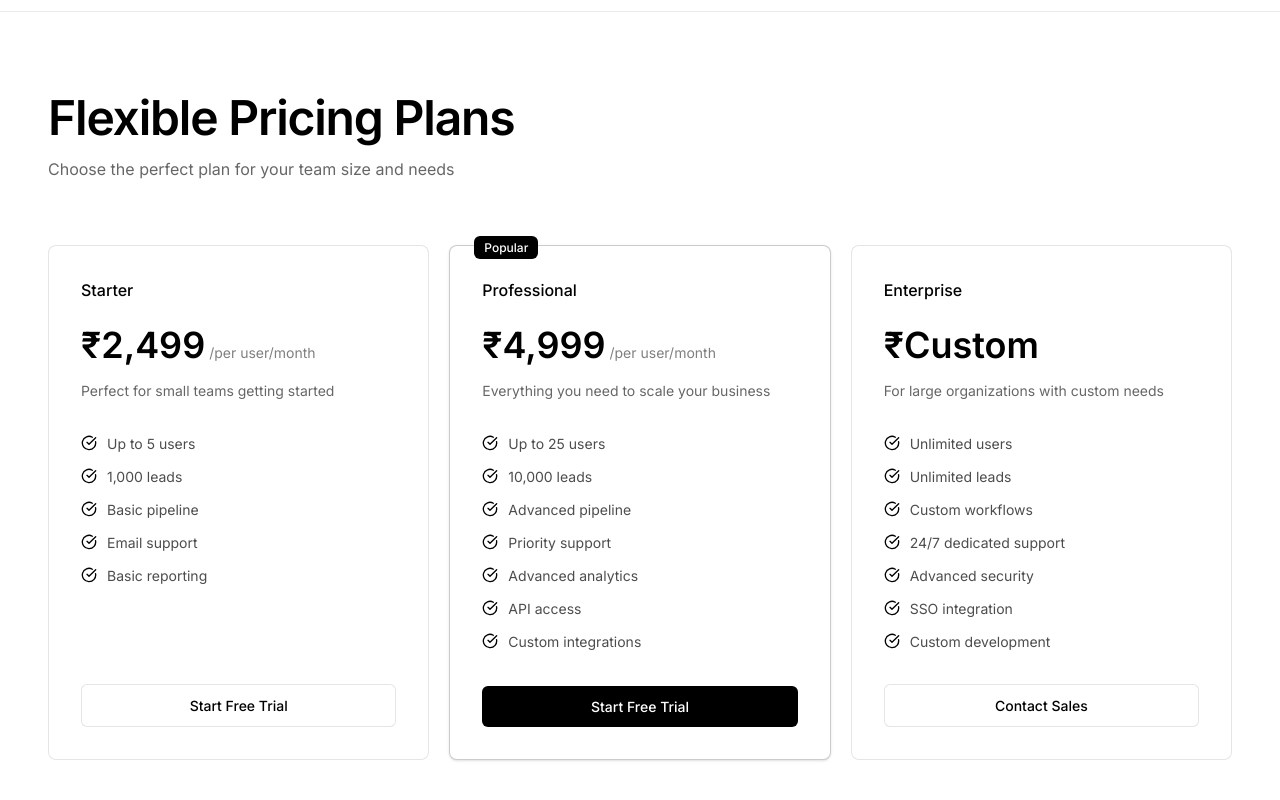
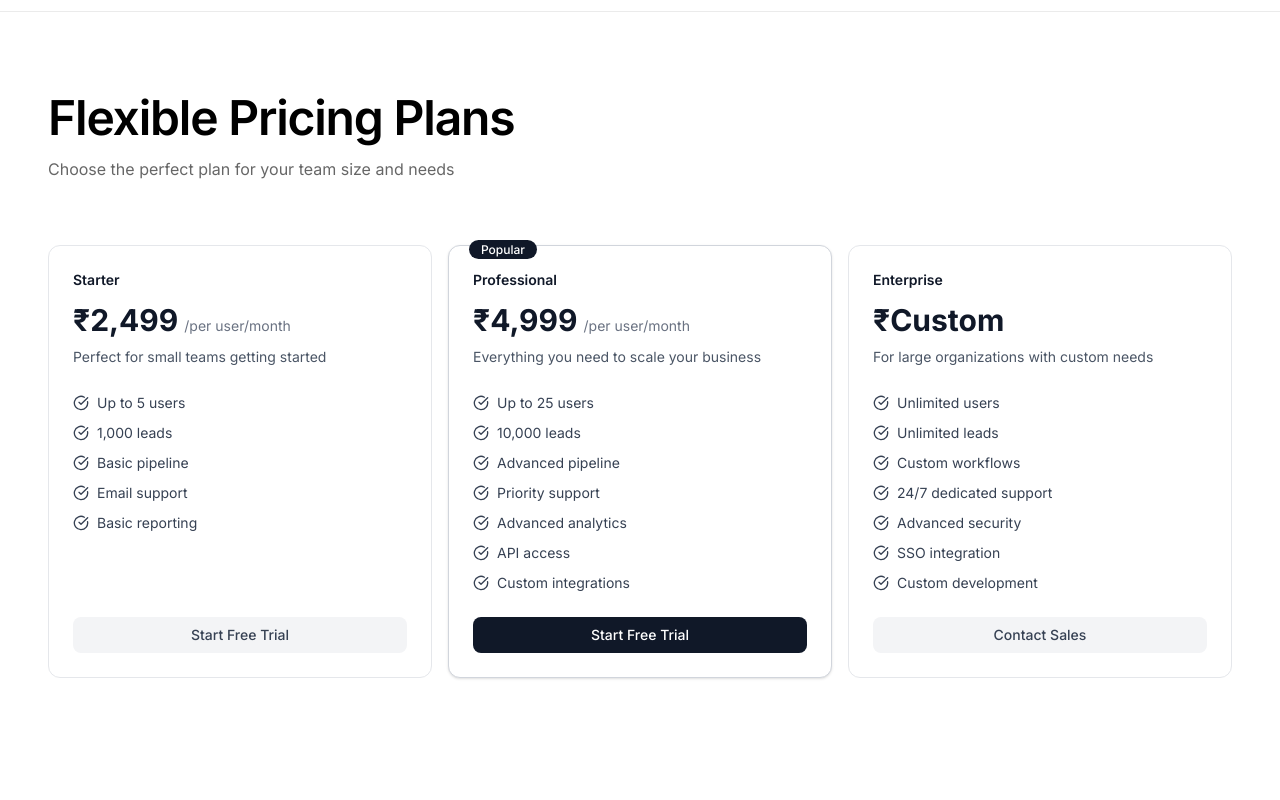
Before and after one commit to AymaanPathan/dashboard-crm, a Next.js app in the folder frontend/: page / in a window 1280 px wide. Shown: the part 1305-2105 px from the top of the page. After the commit the page ends 2063 px from the top, so only its background shows below. Built offline with nearby package versions, Linux system fonts and the light colour scheme; no server answers.

Commit message:
feat: Refactor Navbar component to use Link for navigation; improve token handling with useEffect

```diff
--- a/frontend/src/components/crm-landing/Navbar.tsx
+++ b/frontend/src/components/crm-landing/Navbar.tsx
@@ -1,16 +1,23 @@
 "use client";
-import React, { useState } from "react";
+import React, { useEffect, useState } from "react";
 import { BarChart3, Menu, X } from "lucide-react";
 import { getToken } from "@/utils/auth.utils";
 import { RootState } from "@/store";
 import { useSelector } from "react-redux";
+import Link from "next/link";
 
 export default function Navbar() {
   const currentOrganization = useSelector(
     (state: RootState) => state.org.currentOrganization
   );
-  const token = getToken();
+  const [token, setToken] = useState<string | null>(null);
+
   const [mobileMenuOpen, setMobileMenuOpen] = useState(false);
+
+  useEffect(() => {
+    const t = getToken();
+    setToken(t!);
+  }, []);
 
   return (
     <nav className="border-b border-black/8 bg-white/80 backdrop-blur-md sticky top-0 z-50">
@@ -52,14 +59,14 @@ export default function Navbar() {
               </>
             ) : (
               <>
-                <button className="text-black/70 hover:text-black hover:bg-black/5 px-3 py-1.5 rounded-md text-[14px] font-normal transition-all border border-black/10">
+                <Link
+                  href="/crm/dashboard"
+                  className="text-black cursor-pointer hover:text-black hover:bg-black/5 px-3 py-1.5 rounded-md text-[14px] font-normal transition-all border border-black/10"
+                >
                   {currentOrganization?.id
                     ? "Go To Organization"
                     : "Setup Organization"}
-                </button>
-                <button className="bg-black hover:bg-black/90 text-white px-3 py-1.5 rounded-md text-[14px] font-medium transition-all">
-                  Logout
-                </button>
+                </Link>
               </>
             )}
           </div>
--- a/frontend/src/components/crm-landing/PricingSection.tsx
+++ b/frontend/src/components/crm-landing/PricingSection.tsx
@@ -60,14 +60,14 @@ export const PricingSection: React.FC<PricingProps> = ({ pricingPlans }) => {
           </p>
         </div>
 
-        <div className="grid grid-cols-1 md:grid-cols-3 gap-5">
+        <div className="grid grid-cols-1 md:grid-cols-3 gap-4">
           {pricingPlans.map((plan, index) => (
             <div
               key={index}
               id={`pricing-${index}`}
               data-animate-pricing
-              className={`bg-white rounded-lg border p-8 relative hover:border-black/20 transition-all duration-700 ease-out flex flex-col ${
-                plan.popular ? "border-black/20 shadow-sm" : "border-black/10"
+              className={`bg-white rounded-xl border p-6 relative hover:shadow-sm transition-all duration-300 ease-out flex flex-col ${
+                plan.popular ? "border-gray-300 shadow-sm" : "border-gray-200"
               } ${
                 isVisible[`pricing-${index}`]
                   ? "opacity-100 translate-y-0"
@@ -76,46 +76,46 @@ export const PricingSection: React.FC<PricingProps> = ({ pricingPlans }) => {
               style={{ transitionDelay: `${index * 100}ms` }}
             >
               {plan.popular && (
-                <div className="absolute -top-3 left-6">
-                  <span className="bg-black text-white px-2.5 py-1 rounded-md text-[12px] font-medium">
+                <div className="absolute -top-2.5 left-5">
+                  <span className="bg-gray-900 text-white px-3 py-0.5 rounded-full text-xs font-medium">
                     Popular
                   </span>
                 </div>
               )}
 
               <div>
-                <h3 className="text-[16px] font-medium text-black">
+                <h3 className="text-sm font-semibold text-gray-900">
                   {plan.name}
                 </h3>
-                <div className="mt-4 flex items-baseline">
-                  <span className="text-[36px] font-semibold text-black">
+                <div className="mt-3 flex items-baseline">
+                  <span className="text-3xl font-bold text-gray-900">
                     ₹{plan.price}
                   </span>
                   {plan.period && (
-                    <span className="text-black/50 text-[14px] ml-1">
+                    <span className="text-gray-500 text-sm ml-1.5">
                       /{plan.period}
                     </span>
                   )}
                 </div>
-                <p className="mt-2 text-[14px] text-black/60">
+                <p className="mt-2 text-sm text-gray-600 leading-relaxed">
                   {plan.description}
                 </p>
               </div>
 
-              <ul className="mt-8 space-y-3 flex-grow">
+              <ul className="mt-6 space-y-2.5 flex-grow">
                 {plan.features.map((feature, featureIndex) => (
-                  <li key={featureIndex} className="flex items-start gap-2.5">
-                    <CheckCircle className="w-4 h-4 text-black flex-shrink-0 mt-0.5" />
-                    <span className="text-[14px] text-black/70">{feature}</span>
+                  <li key={featureIndex} className="flex items-start gap-2">
+                    <CheckCircle className="w-4 h-4 text-gray-700 flex-shrink-0 mt-0.5" />
+                    <span className="text-sm text-gray-700">{feature}</span>
                   </li>
                 ))}
               </ul>
 
               <button
-                className={`w-full mt-8 py-2.5 px-4 rounded-md text-[14px] font-medium transition-all ${
+                className={`w-full cursor-pointer mt-6 py-2 px-4 rounded-lg text-sm font-medium transition-all ${
                   plan.popular
-                    ? "bg-black text-white hover:bg-black/90"
-                    : "bg-white border border-black/10 text-black hover:bg-black/5"
+                    ? "bg-gray-900 text-white hover:bg-gray-800"
+                    : "bg-gray-100 text-gray-700 hover:bg-gray-200"
                 }`}
               >
                 {plan.name === "Enterprise"
```
